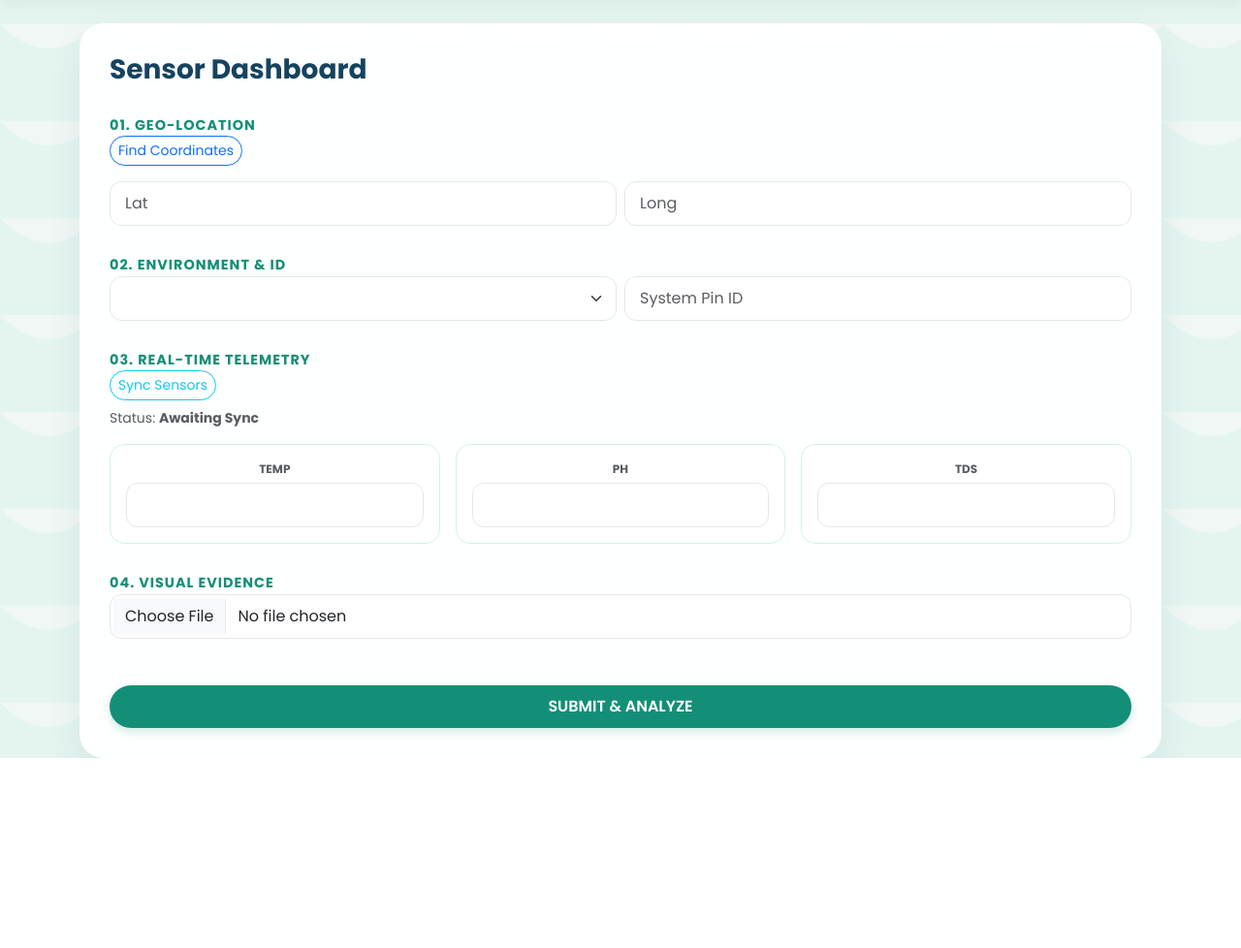
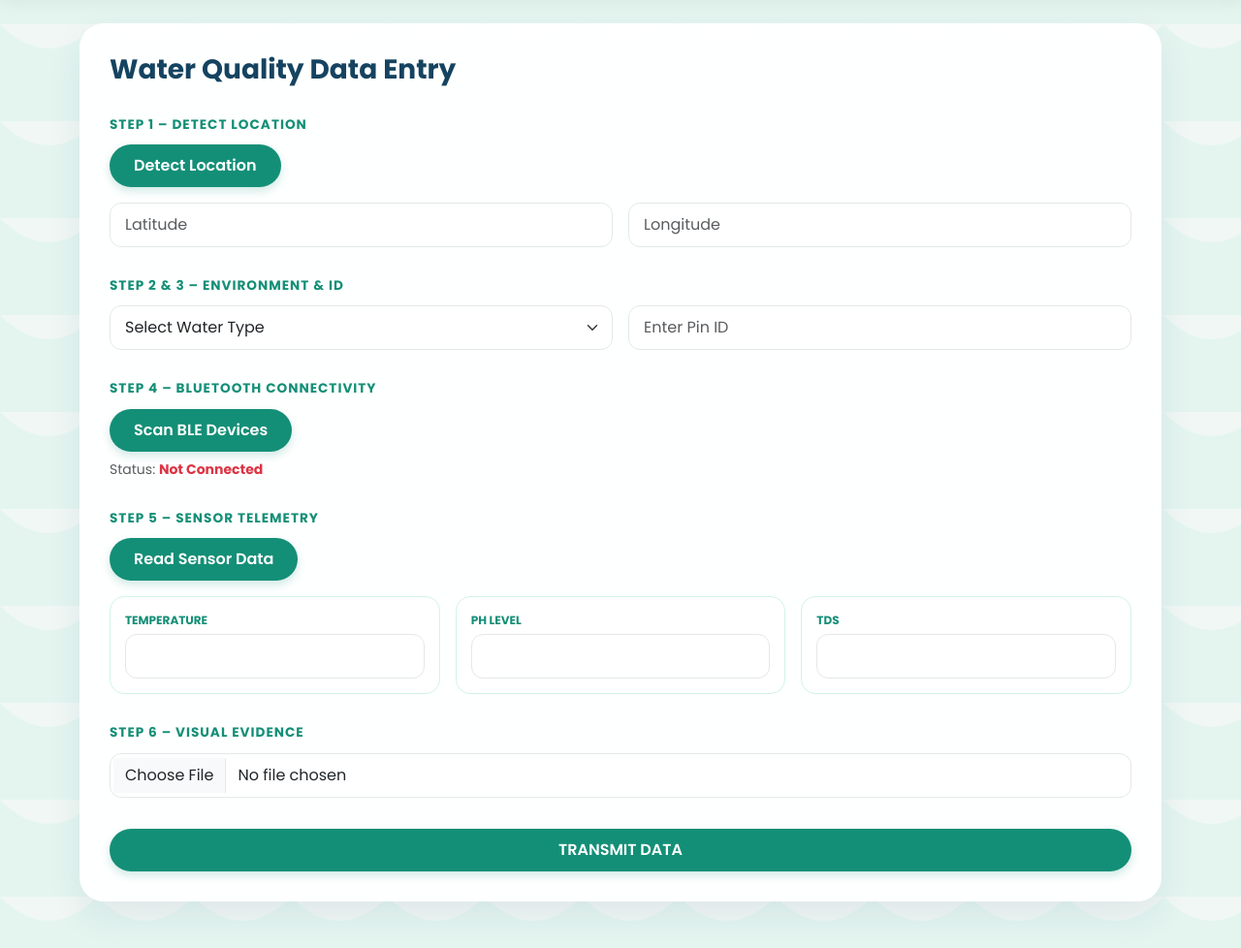
Before and after one commit to pgrapher906-ctrl/project, a Flask app: template app/templates/dashboard.html in a window 1280 px wide. Shown: the part 75-1053 px from the top of the page at 97% size. Before the commit the page ends 857 px from the top, so only its background shows below. Run offline with Flask 3, Linux system fonts and the light colour scheme; the template is opened without the code that fills it, so the values that code supplies are empty.

Commit message:
Update dashboard.html

```diff
--- a/app/templates/dashboard.html
+++ b/app/templates/dashboard.html
@@ -4,52 +4,58 @@
 {% block head %}
 <link rel="stylesheet" href="https://unpkg.com/leaflet/dist/leaflet.css"/>
 <style>
-    .section-title { color: #148F77; font-size: 0.9rem; font-weight: 700; text-transform: uppercase; letter-spacing: 1px; margin-top: 30px; }
-    #map { height: 250px; border-radius: 20px; border: 4px solid white; margin-top: 15px; display: none; }
+    .section-title { color: #148F77; font-size: 0.85rem; font-weight: 700; text-transform: uppercase; letter-spacing: 1px; margin-top: 30px; margin-bottom: 10px; }
+    #map { height: 280px; border-radius: 20px; border: 4px solid white; margin-top: 15px; display: none; }
 </style>
 {% endblock %}
 
 {% block content %}
-<div class="dashboard-wrapper">
-    <div class="glass-card border-0">
-        <h3 class="fw-bold mb-4" style="color: #154360;">Sensor Dashboard</h3>
+<div class="dashboard-wrapper pb-5">
+    <div class="glass-card">
+        <h3 class="fw-bold mb-4" style="color: #154360;">Water Quality Data Entry</h3>
         <form method="POST" action="{{ url_for('main.save_data') }}" enctype="multipart/form-data">
-            <div class="section-title">01. Geo-Location</div>
-            <button type="button" class="btn btn-sm btn-outline-primary rounded-pill mb-3" onclick="getLocation()">Find Coordinates</button>
-            <div class="row g-2">
-                <div class="col-6"><input type="text" id="latitude" name="latitude" class="form-control" placeholder="Lat" required></div>
-                <div class="col-6"><input type="text" id="longitude" name="longitude" class="form-control" placeholder="Long" required></div>
+
+            <div class="section-title">Step 1 – Detect Location</div>
+            <button type="button" class="custom-btn mb-3" onclick="getLocation()">Detect Location</button>
+            <div class="row g-3">
+                <div class="col-md-6"><input type="text" id="latitude" name="latitude" class="form-control" placeholder="Latitude" required></div>
+                <div class="col-md-6"><input type="text" id="longitude" name="longitude" class="form-control" placeholder="Longitude" required></div>
             </div>
             <div id="map"></div>
 
-            <div class="section-title">02. Environment & ID</div>
-            <div class="row g-2">
-                <div class="col-md-6"><select class="form-select" id="waterType" name="water_type" required></select></div>
-                <div class="col-md-6"><input type="text" name="pin_id" class="form-control" placeholder="System Pin ID" required></div>
+            <div class="section-title">Step 2 & 3 – Environment & ID</div>
+            <div class="row g-3">
+                <div class="col-md-6"><select class="form-select" id="waterType" name="water_type" required><option value="">Select Water Type</option></select></div>
+                <div class="col-md-6"><input type="text" name="pin_id" class="form-control" placeholder="Enter Pin ID" required></div>
             </div>
 
-            <div class="section-title">03. Real-Time Telemetry</div>
-            <button type="button" class="btn btn-sm btn-outline-info rounded-pill mb-2" onclick="scanBLE()">Sync Sensors</button>
-            <p class="small text-muted">Status: <span id="bleStatus" class="fw-bold">Awaiting Sync</span></p>
+            <div class="section-title">Step 4 – Bluetooth Connectivity</div>
+            <button type="button" class="custom-btn mb-2" onclick="scanBLE()">Scan BLE Devices</button>
+            <p class="small text-muted">Status: <span id="bleStatus" class="fw-bold text-danger">Not Connected</span></p>
 
-            <div class="row g-3">
-                <div class="col-4"><div class="sensor-box p-3 text-center"><label class="small text-muted">TEMP</label><input class="form-control text-center border-0 p-0 fw-bold" name="temperature"></div></div>
-                <div class="col-4"><div class="sensor-box p-3 text-center"><label class="small text-muted">PH</label><input class="form-control text-center border-0 p-0 fw-bold" name="ph"></div></div>
-                <div class="col-4"><div class="sensor-box p-3 text-center"><label class="small text-muted">TDS</label><input class="form-control text-center border-0 p-0 fw-bold" name="tds"></div></div>
+            <div class="section-title">Step 5 – Sensor Telemetry</div>
+            <button type="button" class="custom-btn mb-3" onclick="readSensor()">Read Sensor Data</button>
+
+            <div class="row g-3 mb-3">
+                <div class="col-md-4"><div class="sensor-box"><label>Temperature</label><input class="form-control border-0 p-0 fw-bold" name="temperature"></div></div>
+                <div class="col-md-4"><div class="sensor-box"><label>pH Level</label><input class="form-control border-0 p-0 fw-bold" name="ph"></div></div>
+                <div class="col-md-4"><div class="sensor-box"><label>TDS</label><input class="form-control border-0 p-0 fw-bold" name="tds"></div></div>
             </div>
 
-            <div id="oceanSensors" class="row g-3 mt-1" style="display:none;">
-                <div class="col-4"><div class="sensor-box p-3 text-center"><label class="small text-muted">DIC</label><input class="form-control text-center border-0 p-0 fw-bold" name="dic"></div></div>
+            <div id="oceanSensors" class="row g-3" style="display:none;">
+                <div class="col-md-4"><div class="sensor-box"><label>Chlorophyll</label><input class="form-control border-0 p-0 fw-bold" name="chlorophyll"></div></div>
+                <div class="col-md-4"><div class="sensor-box"><label>Total Alkalinity</label><input class="form-control border-0 p-0 fw-bold" name="ta"></div></div>
+                <div class="col-md-4"><div class="sensor-box"><label>DIC</label><input class="form-control border-0 p-0 fw-bold" name="dic"></div></div>
             </div>
 
             <div id="pondSensors" class="row g-3 mt-1" style="display:none;">
-                <div class="col-12"><div class="sensor-box p-3 text-center"><label class="small text-muted">OXYGEN</label><input class="form-control text-center border-0 p-0 fw-bold" name="do"></div></div>
+                <div class="col-md-12"><div class="sensor-box"><label>Dissolved Oxygen</label><input class="form-control border-0 p-0 fw-bold" name="do"></div></div>
             </div>
 
-            <div class="section-title">04. Visual Evidence</div>
-            <input type="file" name="image" class="form-control">
+            <div class="section-title">Step 6 – Visual Evidence</div>
+            <input type="file" name="image" class="form-control mb-4">
 
-            <button type="submit" class="btn-primary w-100 py-3 mt-5">SUBMIT & ANALYZE</button>
+            <button type="submit" class="custom-btn w-100 py-3 mt-2">TRANSMIT DATA</button>
         </form>
     </div>
 </div>
@@ -62,10 +68,10 @@ let category = "{{ category }}";
 let map = null;
 window.onload = function() {
     const dropdown = document.getElementById("waterType");
-    let opts = category === "ocean" ? ["Coastal Water", "Deep Sea", "Estuarine"] : ["Pond Water", "Drinking Water"];
+    let options = category === "ocean" ? ["Open Ocean", "Coastal", "Estuarine", "Deep Sea"] : ["Pond Water", "Drinking Water", "Ground Water"];
     if (category === "ocean") document.getElementById("oceanSensors").style.display = "flex";
     if (category === "pond") document.getElementById("pondSensors").style.display = "flex";
-    opts.forEach(t => { let o = document.createElement("option"); o.value = t; o.textContent = t; dropdown.appendChild(o); });
+    options.forEach(t => { let o = document.createElement("option"); o.value = t; o.textContent = t; dropdown.appendChild(o); });
 };
 function getLocation(){
     navigator.geolocation.getCurrentPosition(pos => {
@@ -82,5 +88,9 @@ function showMap(lat, lon){
     }
     L.marker([lat, lon]).addTo(map);
 }
+async function scanBLE(){
+    try { await navigator.bluetooth.requestDevice({acceptAllDevices:true}); document.getElementById("bleStatus").innerText="Connected"; document.getElementById("bleStatus").className="fw-bold text-success"; }
+    catch { alert("BLE Request Cancelled"); }
+}
 </script>
 {% endblock %}
```
